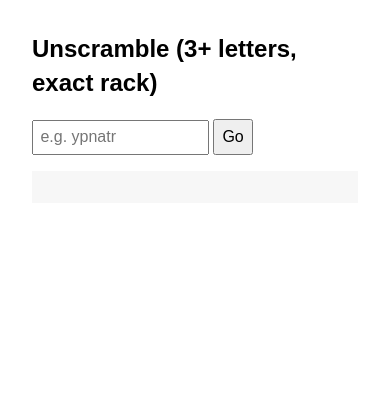
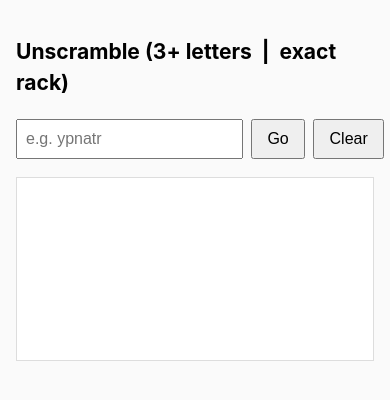
Before and after one commit to keepitsimpleyt/unscrambler, a Flask app: page / in a window 390 px wide. Shown: the top 400 px of the page. Run offline with Flask 3, Linux system fonts and the light colour scheme.

Commit message:
feat(ui): mobile-friendly layout and add Clear button

```diff
--- a/templates/index.html
+++ b/templates/index.html
@@ -2,29 +2,57 @@
 <html>
 <head>
 <meta charset="utf-8">
-  <title>Phone Unscrambler</title>
+<meta name="viewport" content="width=device-width,initial-scale=1">   <!-- key for mobile -->
+<title>Unscrambler</title>
+
 <style>
-    body{font:16px/1.4 sans-serif;margin:2rem;}
-    input{padding:.4rem;font-size:1rem;width:10rem;}
-    button{padding:.45rem;font-size:1rem;}
-    pre{white-space:pre-wrap;background:#f7f7f7;padding:1rem;margin-top:1rem;}
+/* ----- simple, phone-first look ----- */
+body      {font:   18px/1.45 -apple-system, BlinkMacSystemFont, 'Segoe UI', Roboto, Helvetica, Arial, sans-serif;
+           margin: 0; padding:1rem; background:#fafafa;}
+#wrap     {max-width:520px; margin:auto;}       /* keeps it from stretching edge-to-edge */
+form      {display:flex; gap:.5rem; margin-bottom:.75rem;}
+input[type=text]{flex:1 1 auto; padding:.5rem; font-size:1rem;}
+button    {padding:.55rem .9rem; font-size:1rem; cursor:pointer;}
+pre       {white-space:pre-wrap; background:#fff; border:1px solid #ddd; padding:1rem;
+           overflow:auto; min-height:150px;}
 </style>
 </head>
+
 <body>
-  <h2>Unscramble (3+ letters, exact rack)</h2>
+<div id="wrap">
+  <h3>Unscramble (3+ letters &nbsp;|&nbsp; exact rack)</h3>
+
   <form id="f">
-    <input name="rack" maxlength="12" placeholder="e.g. ypnatr" required>
-    <button>Go</button>
+    <input type="text" name="rack" maxlength="12" placeholder="e.g. ypnatr" required>
+    <button type="submit">Go</button>
+    <button type="button" id="clr">Clear</button>        <!-- NEW -->
   </form>
+
   <pre id="out"></pre>
+</div>
 
 <script>
-    f.onsubmit = async e => {
+const form = document.getElementById('f'),
+      out  = document.getElementById('out'),
+      clr  = document.getElementById('clr');
+
+form.onsubmit = async e => {
   e.preventDefault();
-      out.textContent = "Loading…";
-      const rack = new FormData(f).get("rack");
-      const res  = await fetch(`/api?rack=${encodeURIComponent(rack)}`);
-      out.textContent = await res.text();
+  const rack = new FormData(form).get('rack').trim();
+  if(!rack) return;
+  out.textContent = 'Loading…';
+  try {
+    const r = await fetch('/api?rack='+encodeURIComponent(rack));
+    out.textContent = await r.text();
+  } catch(err){
+    out.textContent = '⚠️  Network error';
+  }
+};
+
+clr.onclick = () => {                      // NEW clear logic
+  form.reset();                            // clears input
+  out.textContent = '';                    // clears results
+  form.elements.rack.focus();
 };
 </script>
 </body>
```
Lines whose indentation alone changed are shown as unchanged.
